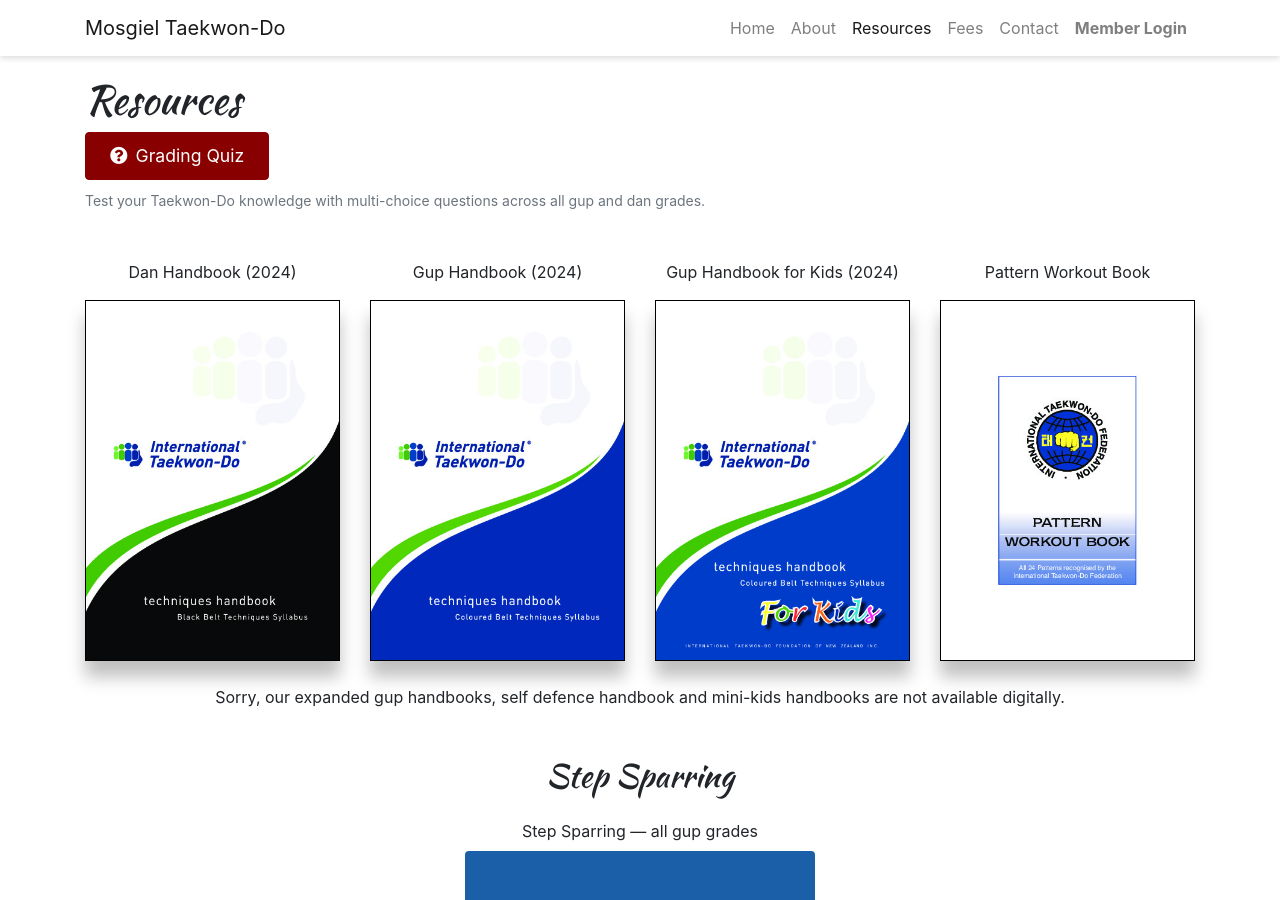
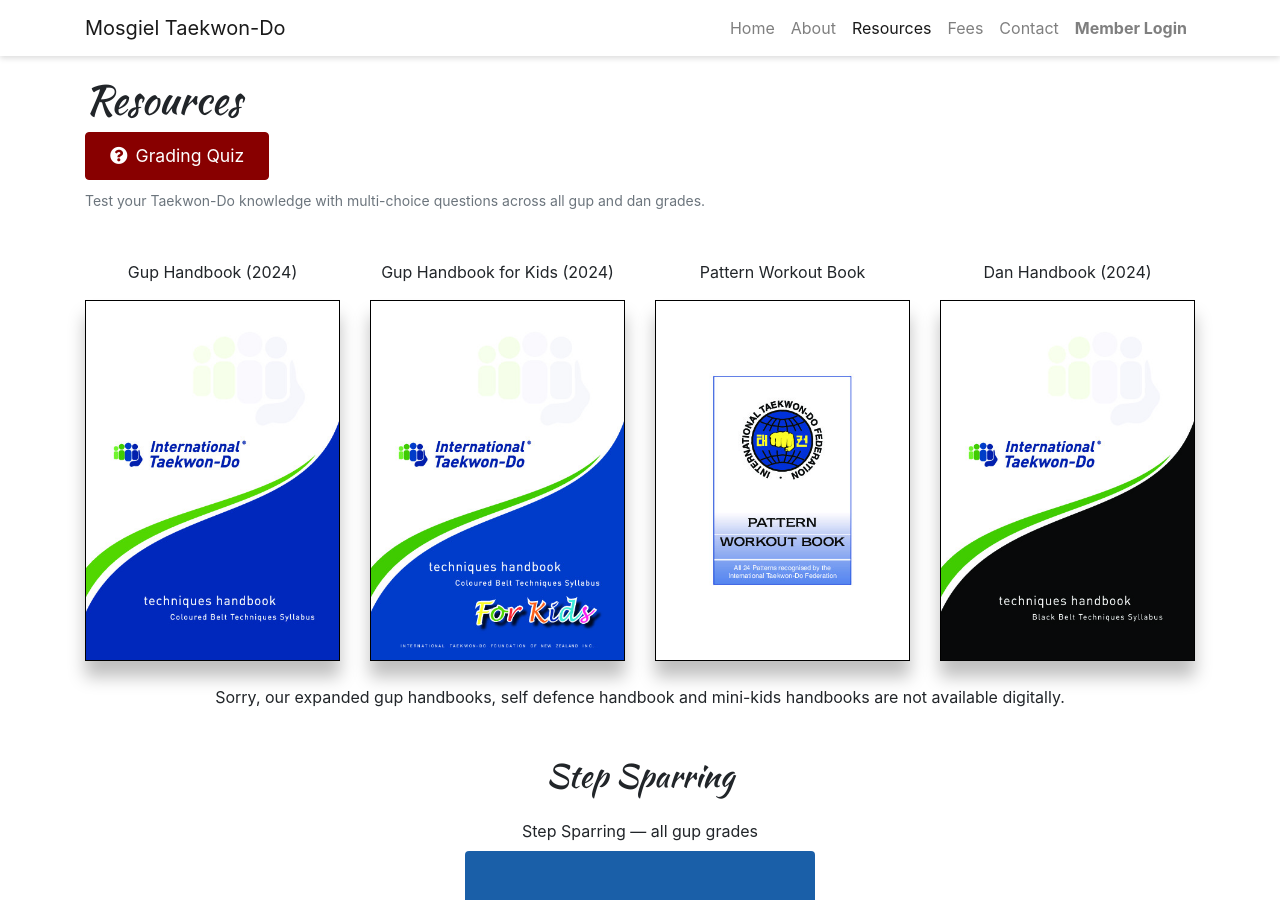
Before and after one commit to gurubobnz/www.mosgieltkd.co.nz, a Jekyll site: the page built from resources.html, in a window 1280 px wide and 900 px high. Built offline with Jekyll 4.4.1, drawn with Linux system fonts in a browser that asks for light colours.

Commit message:
Move dan handbook

```diff
--- a/resources.html
+++ b/resources.html
@@ -16,12 +16,6 @@ title: Resources
   <div id="books mb-5">
     <div class="resources row">
       <div class="col col-sm-12 col-md-3 my-4">
-        <p class="mb-3">Dan Handbook (2024)</p>
-        <a href="/resources/dan-handbook-2024.pdf">
-          <img class="w-100" src="/images/resources/dan-handbook.jpg" />
-        </a>
-      </div>
-      <div class="col col-sm-12 col-md-3 my-4">
         <p class="mb-3">Gup Handbook (2024)</p>
         <a href="/resources/gup-handbook-2024.pdf">
           <img class="w-100" src="/images/resources/gup-handbook.jpg" />
@@ -37,6 +31,12 @@ title: Resources
         <p class="mb-3">Pattern Workout Book</p>
         <a href="/resources/pattern-workout-e-book.pdf">
           <img class="w-100" src="/images/resources/pattern-workout-e-book.jpg" />
+        </a>
+      </div>
+      <div class="col col-sm-12 col-md-3 my-4">
+        <p class="mb-3">Dan Handbook (2024)</p>
+        <a href="/resources/dan-handbook-2024.pdf">
+          <img class="w-100" src="/images/resources/dan-handbook.jpg" />
         </a>
       </div>
     </div>
```
